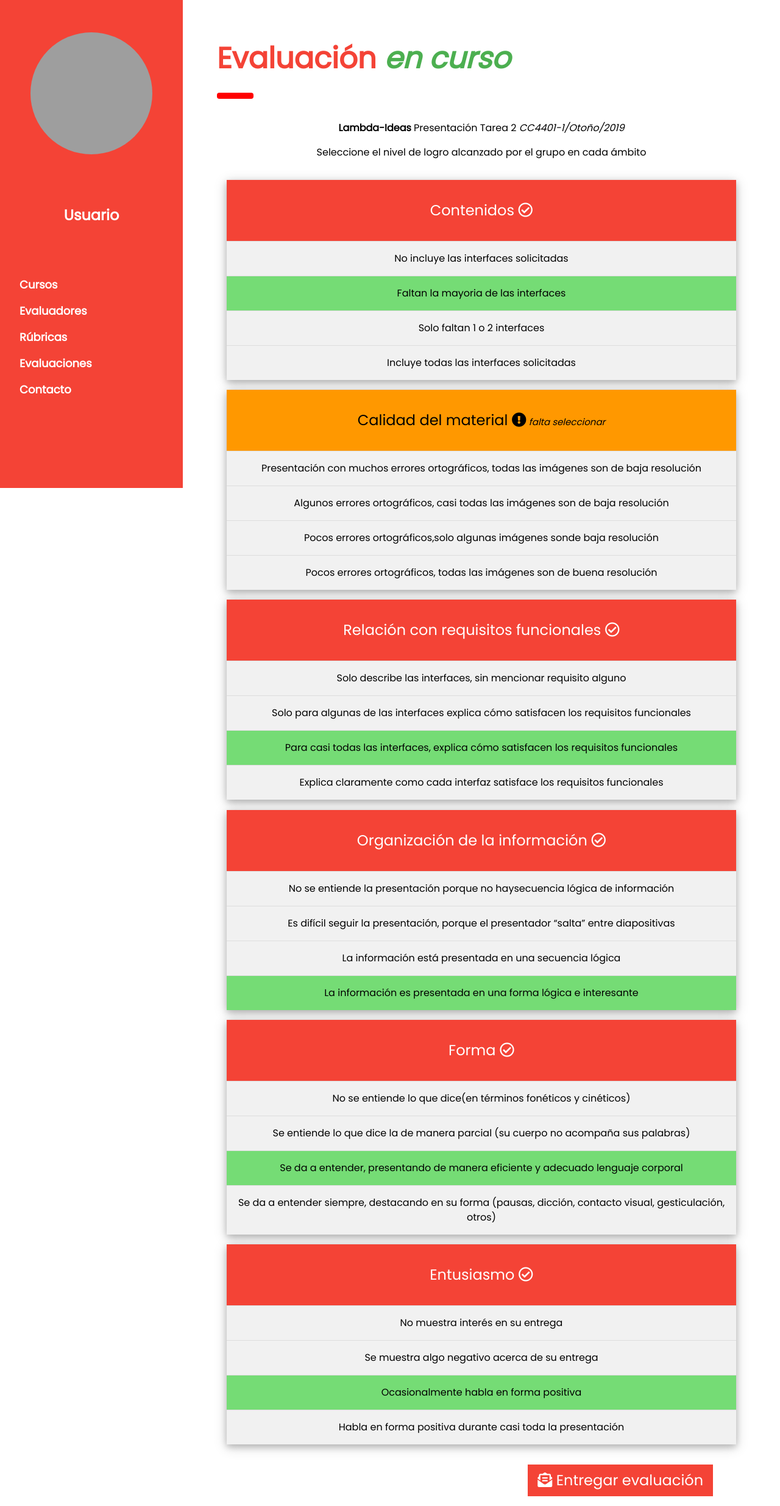
After one commit to DCC-CC4401/2019-1-yet-another-quality-commit-T5, a Django app: template blog/templates/blog/evaluacion.html in a window 1280 px wide. The commit adds this page. Shown: the whole page at 61% size. Run offline with Django 3.2, Linux system fonts and the light colour scheme; the template is opened without the code that fills it, so the values that code supplies are empty; parts of the project's set-up code (start-up, migrations or seed data) failed here and were passed over; some libraries are stand-ins or nearby versions; grey boxes are pictures that could not be loaded.

Commit message:
Se añaden style usado en las paginas a style.css

```diff
--- a/blog/static/css/blog.css
+++ b/blog/static/css/blog.css
@@ -1,3 +1,18 @@
+
 h1 a {
     color: #FCA205;
 }
+li{
+    cursor:pointer;
+}
+.opcion:hover{
+    opacity:0.5;
+    color: rgb(0, 110, 255);
+}
+.selected{
+    background-color:rgba(10, 202, 10, 0.534);
+}
+body,h1,h2,h3,h4,h5 {font-family: "Poppins", sans-serif}
+body {font-size:16px;}
+.w3-half img{margin-bottom:-6px;margin-top:16px;opacity:0.8;cursor:pointer}
+.w3-half img:hover{opacity:1}
--- /dev/null
+++ b/blog/templates/blog/evaluacion.html
@@ -0,0 +1,183 @@
+
+
+
+<!-- Start Content for Django -->
+{% extends 'blog/base.html' %}
+{% block content %}
+  <!-- Evaluacion -->
+  <div class="w3-container" id="designers" style="margin-top:50px">
+    <h1 class="w3-xxxlarge w3-text-red"><b>Evaluación <i class="w3-text-green">en curso</i> </b></h1>
+    <hr style="width:50px;border:5px solid red" class="w3-round">
+    <div class="w3-container w3-center">
+    <p><b>Lambda-Ideas</b> Presentación Tarea 2 <i>CC4401-1/Otoño/2019</i></p>
+    <p>Seleccione el nivel de logro alcanzado por el grupo en cada ámbito</p> </div>
+
+    <div class="w3-panel  w3-margin-bottom">
+      <ul class="w3-ul w3-light-grey w3-center w3-card-4">
+        <li class="w3-red w3-xlarge w3-padding-32">Contenidos <i class="far fa-check-circle"></i></li>
+        <li class="opcion w3-padding-16"> No incluye las interfaces
+            solicitadas
+          </li>
+        <li class="opcion w3-padding-16 selected"> Faltan la mayoria de las
+            interfaces
+           </li>
+        <li class="opcion w3-padding-16"> Solo faltan 1 o 2 interfaces </li>
+        <li class="opcion w3-padding-16"> Incluye todas las interfaces
+            solicitadas
+           </li>
+      </ul>
+    </div>
+
+
+      <div class="w3-panel w3-margin-bottom">
+        <ul class="w3-ul w3-light-grey w3-center w3-card-4">
+          <li class="w3-orange w3-xlarge w3-padding-32">Calidad del material
+              <i class="fas fa-exclamation-circle"></i><i class="w3-medium"> falta seleccionar</i></li>
+          <li class="opcion w3-padding-16">Presentación con muchos
+              errores ortográficos, todas
+              las imágenes son de baja
+              resolución
+              </li>
+          <li class="opcion w3-padding-16">Algunos errores
+              ortográficos, casi todas las
+              imágenes son de baja
+              resolución
+              </li>
+          <li class="opcion w3-padding-16">Pocos errores ortográficos,solo algunas imágenes sonde baja resolución
+            </li>
+          <li class="opcion w3-padding-16">Pocos errores ortográficos,
+              todas las imágenes son de
+              buena resolución
+              </li>
+        </ul>
+      </div>
+
+      <div class="w3-panel w3-margin-bottom">
+        <ul class="w3-ul w3-light-grey w3-center w3-card-4">
+          <li class="w3-red w3-xlarge w3-padding-32">Relación con requisitos
+              funcionales <i class="far fa-check-circle"></i>
+
+            </li>
+          <li class="opcion w3-padding-16">Solo describe las
+              interfaces, sin mencionar
+              requisito alguno
+
+              </li>
+          <li class="opcion w3-padding-16">Solo para algunas de las
+              interfaces explica cómo
+              satisfacen los requisitos
+              funcionales
+
+              </li>
+          <li class="opcion w3-padding-16 selected">Para casi todas las
+              interfaces, explica cómo
+              satisfacen los requisitos
+              funcionales
+              </li>
+          <li class="opcion w3-padding-16">Explica claramente como
+              cada interfaz satisface los
+              requisitos funcionales
+
+              </li>
+        </ul>
+      </div>
+
+      <div class="w3-panel w3-margin-bottom">
+          <ul class="w3-ul w3-light-grey w3-center w3-card-4">
+            <li class="w3-red w3-xlarge w3-padding-32">Organización de la
+                información <i class="far fa-check-circle"></i>
+
+              </li>
+            <li class="opcion w3-padding-16">No se entiende la
+                presentación porque no haysecuencia lógica de
+                información
+                </li>
+            <li class="opcion w3-padding-16">Es difícil seguir la
+                presentación, porque el
+                presentador “salta” entre
+                diapositivas
+
+                </li>
+            <li class="opcion w3-padding-16">La información está
+                presentada en una
+                secuencia lógica
+
+                </li>
+            <li class="opcion w3-padding-16 selected">La información es
+                presentada en una forma
+                lógica e interesante
+
+                </li>
+          </ul>
+        </div>
+
+        <div class="w3-panel w3-margin-bottom">
+            <ul class="w3-ul w3-light-grey w3-center w3-card-4">
+              <li class="w3-red w3-xlarge w3-padding-32">Forma <i class="far fa-check-circle"></i>
+
+                </li>
+              <li class="opcion w3-padding-16">No se entiende lo que dice(en términos fonéticos y
+                  cinéticos)
+
+                  </li>
+              <li class="opcion w3-padding-16">Se entiende lo que dice la
+                  de manera parcial (su
+                  cuerpo no acompaña sus
+                  palabras)
+
+                  </li>
+              <li class="opcion w3-padding-16 selected">Se da a entender,
+                  presentando de manera
+                  eficiente y adecuado
+                  lenguaje corporal
+
+                  </li>
+              <li class="opcion w3-padding-16">Se da a entender siempre,
+                  destacando en su forma
+                  (pausas, dicción, contacto
+                  visual, gesticulación, otros)
+
+                  </li>
+            </ul>
+          </div>
+
+          <div class="w3-panel w3-margin-bottom">
+              <ul class="w3-ul w3-light-grey w3-center w3-card-4">
+                <li class="w3-red w3-xlarge w3-padding-32">Entusiasmo <i class="far fa-check-circle"></i>
+
+                  </li>
+                <li class="opcion w3-padding-16">No muestra interés en su
+                    entrega
+
+                    </li>
+                <li class="opcion w3-padding-16">Se muestra algo negativo
+                    acerca de su entrega
+
+                    </li>
+                <li class="opcion w3-padding-16 selected">Ocasionalmente habla en
+                    forma positiva
+
+                    </li>
+                <li class="opcion w3-padding-16">Habla en forma positiva
+                    durante casi toda la
+                    presentación
+                    </li>
+              </ul>
+            </div>
+
+
+            <div class="w3-panel w3-right w3-half">
+                <button class="w3-button w3-xlarge w3-red" style="margin-left: 15%" onclick="location.href='/postevaluacion'"> <i class="fas fa-envelope-open-text"></i> Entregar evaluación</button>
+            </div>
+
+
+  </div>
+
+
+
+
+
+
+
+{% endblock %}
+<!-- End page content -->
```
Also changed, not shown: blog/templates/blog/postevaluacion.html (added, +50 -0 lines).
